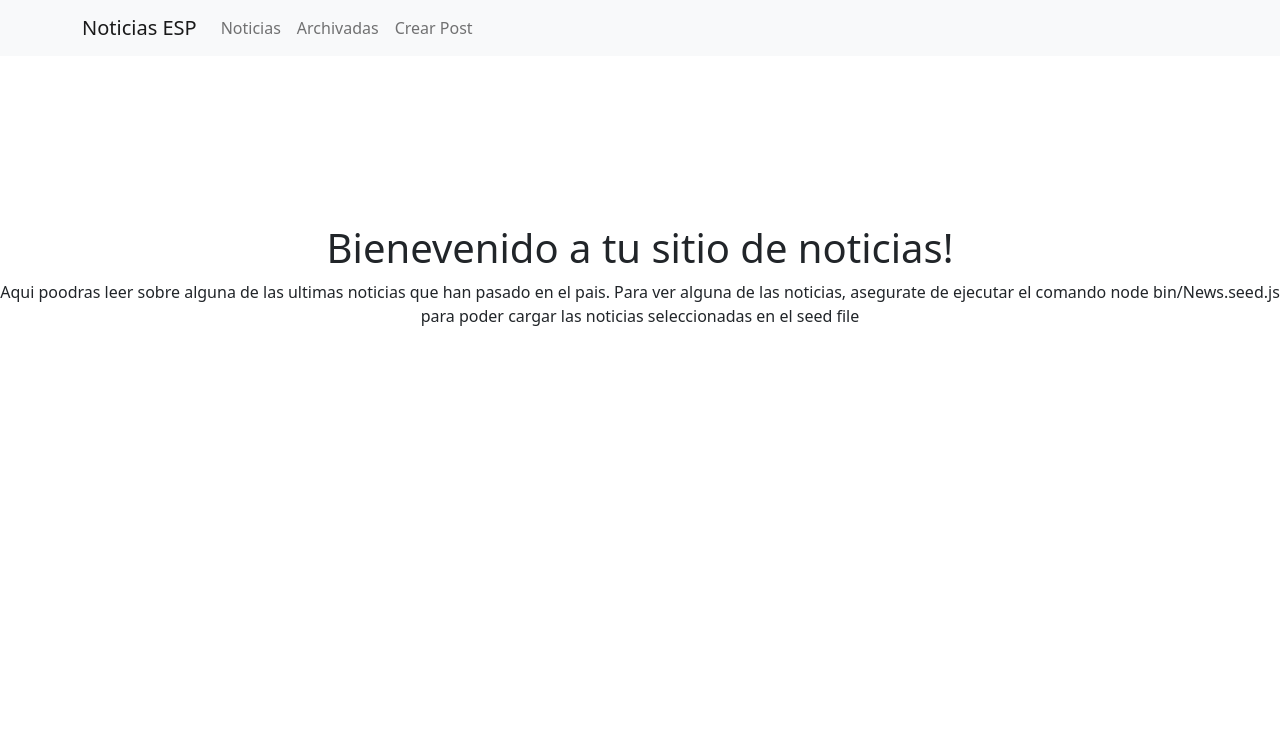
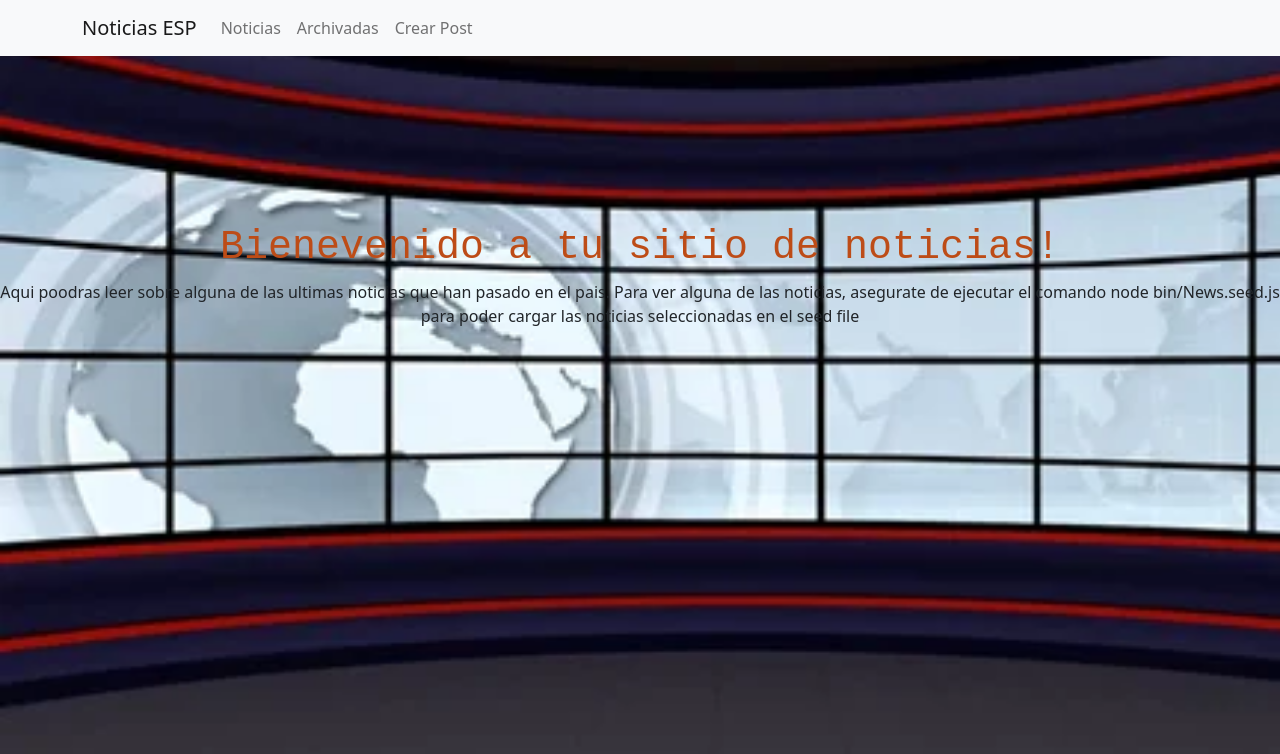
Before and after one commit to abg1995/news-client, a React (Create React App) app: page / in a window 1280 px wide. Shown: the top 754 px of the page. Built offline with nearby package versions, Linux system fonts and the light colour scheme; no server answers.

Commit message:
cambio de estilos y mensajes, titulos

```diff
--- a/src/index.css
+++ b/src/index.css
@@ -5,9 +5,19 @@ body {
     sans-serif;
   -webkit-font-smoothing: antialiased;
   -moz-osx-font-smoothing: grayscale;
+  background-image: url('../public/1.webp');
+  background-repeat: no-repeat;
+  background-size: cover;
+  background-attachment: fixed;
+
 }
 
 code {
   font-family: source-code-pro, Menlo, Monaco, Consolas, 'Courier New',
     monospace;
 }
+
+.titles{
+  color: rgb(173, 100, 39);
+  font-family: 'Courier New', Courier, monospace;
+}
--- a/src/styles/news.css
+++ b/src/styles/news.css
@@ -1,6 +1,27 @@
 .news-card{
-
     display: flex;
     flex-direction: column;
     align-items: center;
 }
+
+
+.titles{
+    color: rgb(189, 76, 23);
+    font-family: 'Courier New', Courier, monospace;
+}
+
+.links{
+    color: blue;
+}
+
+#texto-inicial{
+    font-family: 'Gill Sans', 'Gill Sans MT', Calibri, 'Trebuchet MS', sans-serif;
+    padding-left: 10rem;
+    margin-left: 10em;
+}
+
+.parrafo-inicial{
+    display: flex;
+    justify-content: center;
+    align-items: center;
+}
--- a/src/views/Archived.jsx
+++ b/src/views/Archived.jsx
@@ -12,8 +12,8 @@ function Archived(props) {
           <Card.Img variant="top" src={element?.image} />
           <Card.Body>
             <Card.Title>{element?.title}</Card.Title>
-            <Card.Subtitle> {element?.date}</Card.Subtitle>
-            <NavLink variant="primary" href={`/archived/${element?._id}`}>
+            <Card.Subtitle> {element?.date}</Card.Subtitle><br />
+            <NavLink className="links" variant="secondary" href={`/archived/${element?._id}`}>
               Mas info
             </NavLink>
           </Card.Body>
@@ -26,7 +26,7 @@ function Archived(props) {
 
   return (
     <>
-      <h1>Archived news</h1>
+      <h2 className="titles">Archived news</h2>
 
       <section className="news-card">
         <br />
--- a/src/views/CreateNews.jsx
+++ b/src/views/CreateNews.jsx
@@ -30,7 +30,7 @@ function CreateNews(props) {
 
   return (
     <>
-      <h1>here we introduce news</h1>
+      <h1 className="titles">Crea o escribe un articulo</h1>
       <br />
       <br />
       <section>
--- a/src/views/News.jsx
+++ b/src/views/News.jsx
@@ -12,8 +12,8 @@ function News(props) {
           <Card.Img variant="top" src={element?.image} />
           <Card.Body>
             <Card.Title>{element?.title}</Card.Title>
-            <Card.Subtitle> {element?.date}</Card.Subtitle>
-            <NavLink href={`/news/${element?._id}`} >
+            <Card.Subtitle> {element?.date}</Card.Subtitle><br />
+            <NavLink className="links" href={`/news/${element?._id}`} >
               Mas info
             </NavLink>
           </Card.Body>
@@ -26,7 +26,7 @@ function News(props) {
 
   return (
     <>
-      <h1>the news</h1>
+      <h2 className="titles">Noticias mas recientes</h2>
 
       <br />
       <br />
```
